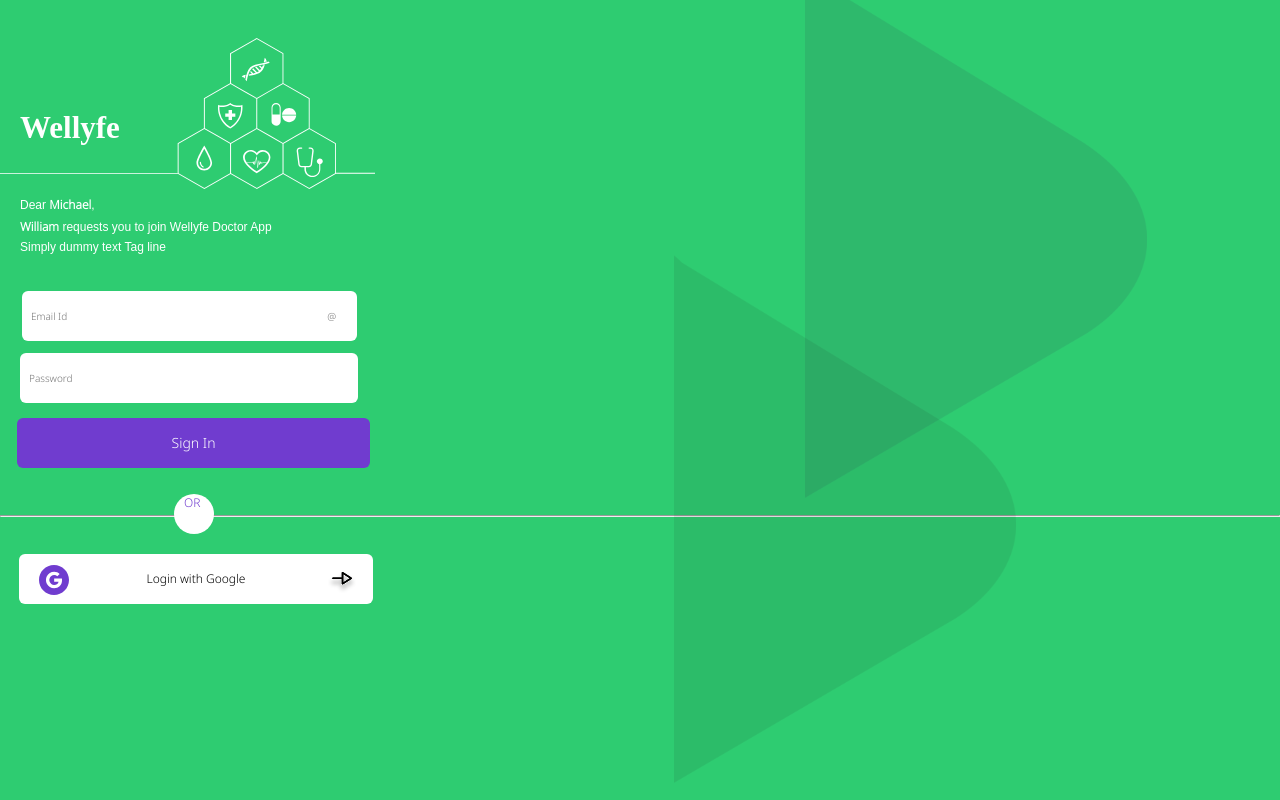
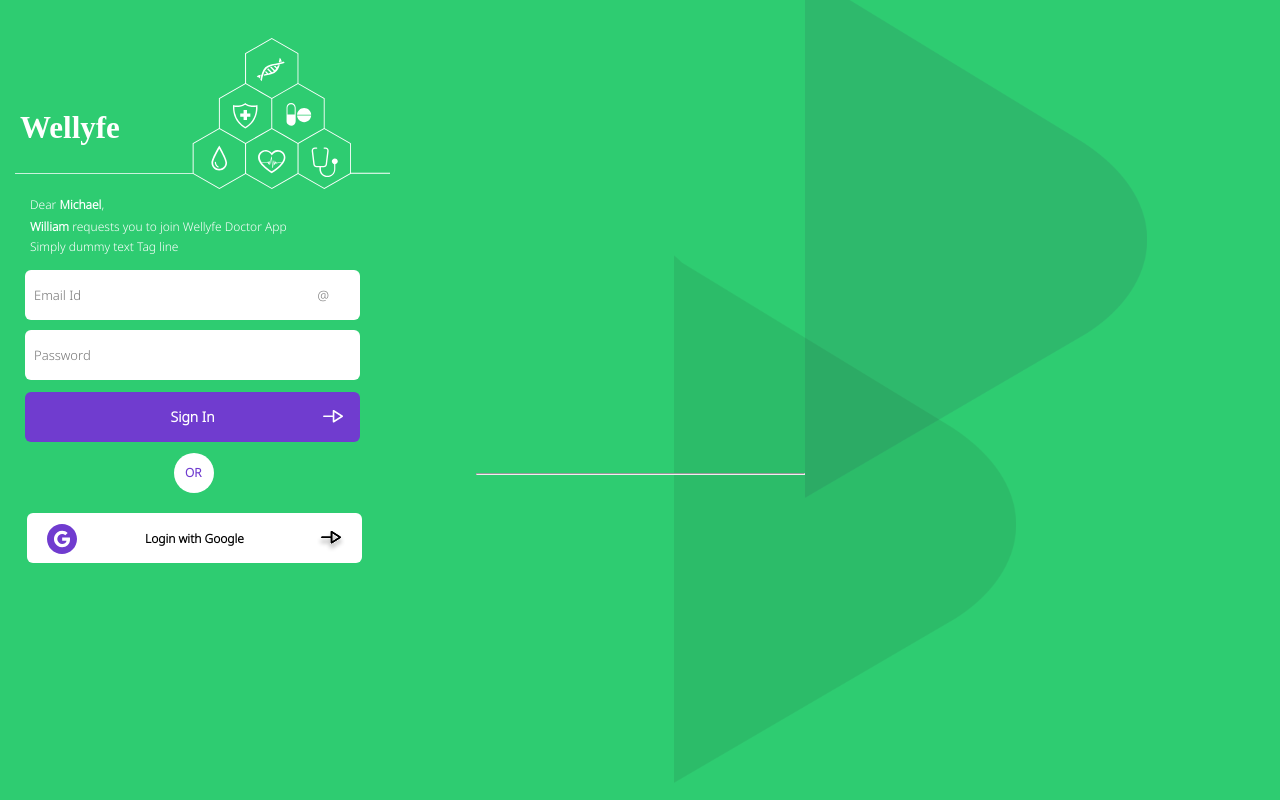
Before and after one commit to arockiyastephenl/doctor_app, a React (Create React App) app: page /home in a window 1280 px wide. Shown: the top 800 px of the page. Built offline with nearby package versions, Linux system fonts and the light colour scheme.

Commit message:
balaji code alienment fix

```diff
--- a/src/App.css
+++ b/src/App.css
@@ -1,6 +1,5 @@
-@import '~antd/dist/antd.css';
-
-@import url('https://fonts.googleapis.com/css2?family=Noto+Sans:wght@300&display=swap');
+@import "~antd/dist/antd.css";
+@import url("https://fonts.googleapis.com/css2?family=Noto+Sans:wght@300&display=swap");
 
 .container {
   display: flex;
@@ -9,12 +8,11 @@
 .bg-container1 {
   display: flex;
 
-    background-color: #2ECC71;
+  background-color: #2ecc71;
   background-size: cover;
   width: 26rem;
   height: 14rem;
   position: relative;
-
 }
 .header-arrow {
   display: flex;
@@ -22,16 +20,15 @@
 }
 .arrow-size {
   font-size: 30px;
-    font-family: 'Noto Sans', sans-serif;
+  font-family: "Noto Sans", sans-serif;
   color: white;
   padding-right: 10px;
   padding-top: 4px;
 }
 
-
 .header-title {
   font-size: 18px;
-    font-family: 'Noto Sans', sans-serif;
+  font-family: "Noto Sans", sans-serif;
   font-weight: bold;
   color: white;
   position: absolute;
@@ -42,17 +39,12 @@
   display: flex;
   justify-content: center;
   position: relative;
-
-
 }
 .tab-bg {
   width: 417px;
   height: 550px;
   background-color: gainsboro;
   padding-top: 14px;
-
-
-
 }
 .avatar {
   position: absolute;
@@ -73,19 +65,19 @@
   text-align: center;
   padding: 14px;
 }
-button{
+.button {
   color: black;
 }
 
-button:focus{
+button:focus {
   color: #702cc7;
 }
 .profile-text {
   font-size: 18px;
-    font-family: 'Noto Sans', sans-serif;
+  font-family: "Noto Sans", sans-serif;
   font-weight: bold;
   padding-bottom: 8px;
-    border:none;
+  border: none;
 }
 ::after {
   color: #702cc7;
@@ -95,31 +87,30 @@
   height: 67px;
   border-radius: 10px;
   font-size: 17px;
-    font-family: 'Noto Sans', sans-serif;
+  font-family: "Noto Sans", sans-serif;
   padding: 20px;
   margin-bottom: 20px;
   border-color: lightgray;
   border-style: solid;
 }
 .btn {
-
   color: white;
   width: 171px;
   height: 54px;
   border-radius: 8px;
   padding-right: 61px;
-    margin-right:  5px;
+  margin-right: 5px;
   font-size: 16px;
-    font-family: 'Noto Sans', sans-serif;
+  font-family: "Noto Sans", sans-serif;
 }
 .save-btn {
   background-color: #702cc7;
-
 }
 .next-btn {
   background-color: #2ecb71;
 }
-.ant-tabs > .ant-tabs-nav .ant-tabs-nav-wrap, .ant-tabs > div > .ant-tabs-nav .ant-tabs-nav-wrap {
+.ant-tabs > .ant-tabs-nav .ant-tabs-nav-wrap,
+.ant-tabs > div > .ant-tabs-nav .ant-tabs-nav-wrap {
   position: relative;
   display: inline-block;
   display: flex;
@@ -129,14 +120,15 @@
   white-space: nowrap;
   transform: translate(0);
   margin-left: 5px;
-
 }
-.ant-tabs-card > .ant-tabs-nav .ant-tabs-tab-active, .ant-tabs-card > div > .ant-tabs-nav .ant-tabs-tab-active {
+.ant-tabs-card > .ant-tabs-nav .ant-tabs-tab-active,
+.ant-tabs-card > div > .ant-tabs-nav .ant-tabs-tab-active {
   color: white;
   background: #702cc7;
   /* width: 82px; */
 }
-.ant-tabs-card > .ant-tabs-nav .ant-tabs-tab, .ant-tabs-card > div > .ant-tabs-nav .ant-tabs-tab {
+.ant-tabs-card > .ant-tabs-nav .ant-tabs-tab,
+.ant-tabs-card > div > .ant-tabs-nav .ant-tabs-tab {
   /* margin: 0; */
   /* padding: 8px 16px; */
   /* background: #fafafa; */
@@ -149,12 +141,15 @@
   color: white;
   text-shadow: 0 0 0.25px currentcolor;
 }
-ant-tabs-top > .ant-tabs-nav::before, .ant-tabs-bottom > .ant-tabs-nav::before, .ant-tabs-top > div > .ant-tabs-nav::before, .ant-tabs-bottom > div > .ant-tabs-nav::before {
+ant-tabs-top > .ant-tabs-nav::before,
+.ant-tabs-bottom > .ant-tabs-nav::before,
+.ant-tabs-top > div > .ant-tabs-nav::before,
+.ant-tabs-bottom > div > .ant-tabs-nav::before {
   position: absolute;
   right: 0;
   left: 0;
   border-bottom: 1px solid #f0f0f0;
-    content: '';
+  content: "";
 }
 ant-tabs-tab {
   position: relative;
@@ -162,29 +157,36 @@
   align-items: center;
   padding: 12px 0;
   font-size: 14px;
-    font-family: 'Noto Sans', sans-serif;
+  font-family: "Noto Sans", sans-serif;
   background: transparent;
   border: 0;
   outline: none;
   cursor: pointer;
 }
 
+/*Home Page CSS Properties*/
+/* "Oxygen" From Google Fonts */
+@import url("https://fonts.googleapis.com/css2?family=Oxygen&display=swap");
 
-
-@import url("https://fonts.googleapis.com/css2?family=Oxygen&display=swap");
+/* "Noto Sans" From Google Fonts */
 @import url("https://fonts.googleapis.com/css2?family=Noto+Sans:ital,wght@0,700;1,700&family=Oxygen:wght@300;400&display=swap");
 .App {
   width: 100vw;
   height: 100vh;
 }
+/* Background Contaniner */
 .bg-container {
   background-color: rgb(46, 204, 113);
   width: 100vw;
   height: 100vh;
   position: relative;
+  display: flex;
+  justify-content: center;
+  align-items: center;
 }
+/*Home Page Heading Properties(Wellyf)*/
 .login_page_header {
-  font-family: "Oxygen", "sans-serif";
+  font-family: "Oxygen";
   color: white;
   position: absolute;
   font-style: normal;
@@ -194,20 +196,173 @@
   top: 108px;
   left: 20px;
 }
+/* Wellyf Logo (Home Page)*/
+.homepagelogo {
+  width: 405px;
+  height: 151px;
+  position: absolute;
+  left: 0%;
+  right: 0%;
+  top: 4.8%;
+  bottom: 72.56%;
+}
+/*Hortizontal Line(Left Side)For Wellyf Logo*/
+/* .h_line_for_homepagelogo {
+  width: 191px;
+  position: absolute;
+  top: 167px;
+} */
+/*Home Page Paragraph Properties*/
 .para_content {
   color: white;
   font-size: 42px;
-  font-family: "Noto Sans", sans-serif;
+  font-family: "Noto Sans";
+}
+/*Input Box For Email*/
+.input-box_home {
+  width: 335px;
+  height: 50px;
+  border-radius: 6px;
+  font-family: "Noto Sans";
+  border: none;
+  font-size: 13px;
+  padding-left: 9px;
+  margin: 22px;
+  position: absolute;
+  top: 248px;
+  font-weight: 500;
+  left: 3px;
+  line-height: 18px;
+}
+/*Input Box For Password*/
+.input-box_home_pwd {
+  position: absolute;
+  padding-left: 9px;
+  font-family: "Noto Sans";
+  font-size: 13px;
+  top: 330px;
+  height: 50px;
+  width: 335px;
+  left: 25px;
+  border-radius: 6px;
+  border: none;
+}
+/*Sign In Button Properties*/
+.sign-in-button {
+  background-color: #703ccf;
+  border-radius: 6px;
+  border: none;
+  color: white;
+  width: 335px;
+  height: 50px;
+  top: 392px;
+  left: 25px;
+  position: absolute;
+  font-family: "Noto Sans";
+  font-weight: 700;
+  font-size: 14px;
+}
+/* OR Container */
+.or-container {
+  color: #703ccf;
+  background-color: white;
+  font-size: 12px;
+  font-family: "Noto Sans";
+  width: 40px;
+  height: 40px;
+  border-radius: 24px;
+  font-weight: 800;
+  position: absolute;
+  top: 453px;
+  left: 174px;
+}
+/*OR Font*/
+.or-font {
+  padding-left: 10px;
+  position: absolute;
+  top: 11px;
+  left: 1px;
+  padding-left: 10px;
+}
+/* Sign In Button For Google*/
+.buttongooglesignin {
+  width: 335px;
+  height: 50px;
+  position: absolute;
+  left: -147px;
+  top: 60px;
+  border-radius: 6px;
+  border: none;
+  color: black;
+  background-color: white;
+  font-family: "Noto Sans";
+  font-weight: 700;
+  line-height: 19px;
+}
+
+/*Email Verify First Page CSS Properties*/
+.spancolor {
+  color: #703ccf;
+}
+.cardcontainerverification {
+  position: absolute;
+  z-index: 0;
+  width: 100%;
+  height: 374px;
+  left: 0px;
+  top: 314px;
+  background: #ffffff;
+  border-radius: 12px 12px 0px 0px;
+  text-align: center;
+  padding-top: 64px;
+}
+.headingverification{
+  position: absolute;
+  width: 220px;
+  height: 25px;
+  left: 87px;
+  top: 36px;
+  font-family: "Noto Sans";
+  font-style: normal;
+  font-weight: 700;
+  font-size: 18px;
+  line-height: 25px;
+  text-align: center;
+  color: #323232;
+}
+.paragraphmailverification{
+  font-family: "Noto Sans";
+    font-style: normal;
+    font-weight: 500;
+    font-size: 13px;
+    line-height: 18px;
+    color: #323232;
+    margin-top: 25px;
+}
+.headingverifymobile{
+  position: absolute;
+    width: 166px;
+    height: 25px;
+    left: 110px;
+    top: 70px;
+    font-family: "Noto Sans";
+    font-style: normal;
+    font-weight: 700;
+    font-size: 18px;
+    line-height: 25px;
+    text-align: center;
+    color: #323232;
 }
 .input-box {
   width: 98%;
   height: 124px;
   border-radius: 10px;
-  font-family: "Noto Sans", sans-serif;
+  font-family: "Noto Sans";
   border: none;
   font-size: 40px;
   padding-left: 17px;
 }
+
 .button {
   width: 100%;
   height: 124px;
@@ -216,7 +371,7 @@
   border: none;
   color: white;
   font-size: 28px;
-  font-family: "Noto Sans", sans-serif;
+  font-family: "Noto Sans";
   font-weight: bold;
 }
 .log-in-button {
@@ -227,45 +382,54 @@
   border: none;
   color: black;
   font-size: 28px;
-  font-family: "Noto Sans", sans-serif;
+  font-family: "Noto Sans";
   font-weight: bold;
 }
 .h_line {
   background-color: white;
-  margin-top: 427px;
-}
-.homepagelogo {
-  width: 375px;
-  height: 151px;
-  position: absolute;
-  left: 0%;
-  right: 0%;
-  top: 4.8%;
-  bottom: 72.56%;
+  margin-top: 385px;
 }
 
 .card-container {
   position: absolute;
   z-index: 0;
   width: 100%;
-  height: 556px;
+  height: 374px;
   left: 0px;
-  top: 290px;
+  top: 282px;
   background: #ffffff;
   border-radius: 12px 12px 0px 0px;
   text-align: center;
   padding-top: 64px;
 }
-.card-heading {
+.mailheading {
+  position: absolute;
+  width: 154px;
+  height: 25px;
+  left: 110px;
+  top: 70px;
+  font-family: "Noto Sans";
+  font-style: normal;
+  font-weight: 700;
   font-size: 18px;
-  padding-top: 108px;
+  line-height: 25px;
   text-align: center;
+  color: #323232;
 }
+
 .para_content_mail {
-  font-size: 16px;
+  position: absolute;
+  width: 292px;
+  height: 60px;
+  left: 41px;
+  top: 110px;
+  font-family: "Noto Sans";
+  font-style: normal;
+  font-weight: 400;
+  font-size: 13px;
+  line-height: 18px;
   text-align: center;
-  padding-left: 10px;
-  padding-right: 10px;
+  color: #323232;
 }
 .button_mail {
   width: 375px;
@@ -278,7 +442,7 @@
   margin-right: 30px;
   padding-left: 20px;
   padding-right: 10px;
-  /* font-family: "Noto Sans"; */
+  font-family: "Noto Sans";
   font-style: normal;
   font-weight: 700;
   font-size: 14px;
@@ -298,8 +462,8 @@
   color: black;
   text-align: end;
   padding-right: 10px;
-  padding-top: 40px;
-  /* font-family: Noto Sans; */
+  padding-top: 90px;
+  font-family: "Noto Sans";
   font-size: 13px;
   font-weight: bold;
   line-height: 18px;
@@ -312,12 +476,6 @@
   line-height: 25px;
   letter-spacing: 0em;
   text-align: center;
-}
-.rightarrow {
-  position: absolute;
-  height: 16.510801px;
-  width: 19px;
-  padding-left: 92px;
 }
 .emaildoctorlogo {
   position: absolute;
@@ -349,90 +507,34 @@
   position: absolute;
   width: 296px;
   height: 59px;
-  left: 20px;
+  left: 30px;
   top: 194px;
   color: white;
-  font-family: sans-serif;
+  font-family: "Noto Sans";
   font-style: normal;
   font-size: 12px;
   line-height: 18px;
 }
 .namehomepage {
-  font-family: "Noto Sans", sans-serif;
+  font-family: "Noto Sans";
   font-weight: 700;
   size: 16px;
   line-height: 21.79px;
 }
-.input-box_home {
-  width: 335px;
-  height: 50px;
-  border-radius: 6px;
-  font-family: "Noto Sans", sans-serif;
-  border: none;
-  font-size: 10px;
-  padding-left: 9px;
-  margin: 22px;
-  position: absolute;
-  top: 269px;
-}
-.input-box_home_pwd {
-  position: absolute;
-  padding-left: 9px;
-  font-family: "Noto Sans", sans-serif;
-  font-size: 10px;
-  top: 353px;
-  right: 108px;
-  height: 50px;
-  width: 338px;
-  left: 20px;
-  border-radius: 6px;
-  border: none;
-}
-.sign-in-button {
-  background-color: #703ccf;
-  border-radius: 6px;
-  border: none;
-  color: white;
-  width: 353px;
-  height: 50px;
-  top: 418px;
-  left: 17px;
-  position: absolute;
-  font-family: "Noto Sans", sans-serif;
-}
-.or-container {
-  color: #703ccf;
-  background-color: white;
-  font-size: 12px;
-  font-family: "Noto Sans", sans-serif;
-  width: 40px;
-  height: 40px;
-  border-radius: 24px;
-  position: absolute;
-  top: 494px;
-  left: 174px;
-}
+
 .rightarrowhome {
   position: absolute;
   height: 16.510801px;
   width: 19px;
   padding-left: 123px;
 }
-.buttongooglesignin {
-  width: 354px;
-  height: 50px;
-  position: absolute;
-  left: -155px;
-  top: 60px;
-  border-radius: 6px;
-  border: none;
-  color: black;
-  background-color: white;
-  font-family: "Noto Sans", sans-serif;
+
+.paragraph {
+  font-family: "Noto Sans";
+  font-style: normal;
+  font-weight: 500;
+  font-size: 13px;
+  line-height: 18px;
+  color: #323232;
+  margin-top: 50px;
 }
-.rightarrowgoogle {
-  position: absolute;
-  height: 16.510801px;
-  width: 19px;
-  padding-left: 100px;
-}
--- a/src/components/LoginPage1.jsx
+++ b/src/components/LoginPage1.jsx
@@ -3,7 +3,7 @@
 // import { Button } from "antd";
 import BackDrop from "../assets/logo/BackDrop.svg";
 import HomePageLogo from "../assets/logo/HomePageLogo.svg";
-import RightArrow from "../assets/icon/RightArrow.svg";
+import IconNextArrow from "../assets/icon/IconNextArrow.svg";
 import GoogleIconPurple from "../assets/icon/GoogleIconPurple.svg";
 import RightArrowBlack from "../assets/icon/RightArrowBlack.svg";
 import { useNavigate } from "react-router-dom";
@@ -13,6 +13,7 @@
   // const location = useLocation();
   return (
     <>
+
       <div className="bg-container">
         <h1 className="login_page_header">Wellyfe</h1>
         <img alt="" src={BackDrop} className="Drop" />
@@ -25,40 +26,44 @@
         </p>
         <input
           type="Email"
-          placeholder="Email Id                                                                                                    @"
+          placeholder="Email Id                                                                      @"
           className="input-box_home"
         />
         <br></br>
         <br></br>
         <input
           type="password"
-          placeholder="Password"
+          placeholder="Password                                                                    &#xF002;"
           className="input-box_home_pwd"
         />
+
         <br></br>
         <br></br>
         <button className="sign-in-button">
-          Sign In <img src={RightArrow} alt="" className="rightarrowhome" />
+          Sign In <img src={IconNextArrow} alt="" style={{ position: "absolute", right: "17px", top: "18px" }}/>
         </button>
-        <hr className="h_line"></hr>
+        <hr className="h_line" style={{width:"327px",position:"absolute",top:"88px"}}></hr>
         <div className="or-container">
-          <p style={{ paddingLeft: "10px" }}>OR</p>
+          <p className = "or-font">OR</p>
           <button
             onClick={() => history("/emailverify")}
             className="buttongooglesignin"
           >
-            <img alt=""
+            <img
+              alt=""
               src={GoogleIconPurple}
               style={{ position: "absolute", left: "20px", top: "11px" }}
             />
             Login with Google
-            <img alt=""
+            <img
+              alt=""
               src={RightArrowBlack}
               style={{ position: "absolute", right: "17px", top: "18px" }}
             />
           </button>
         </div>
       </div>
+
     </>
   );
 }
```
Also changed, not shown: src/App.js (+8 -14 lines), src/components/EmailVerifyFirstPage.jsx (+12 -14 lines), src/components/VerificationYourMail.jsx (+11 -7 lines), src/components/VerificationYourMobile.jsx (+10 -6 lines), src/components/VerifyYourMobile.jsx (+12 -8 lines). Lines whose indentation alone changed are shown as unchanged.
